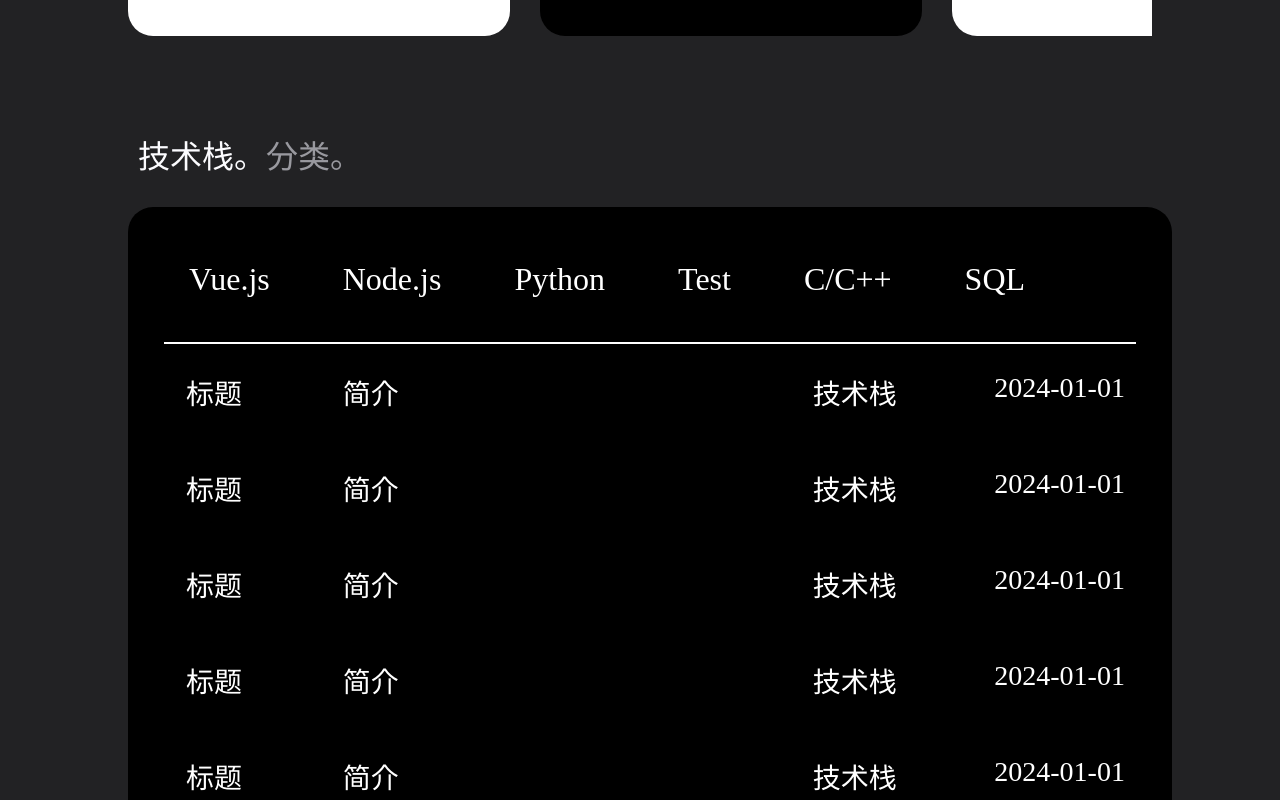
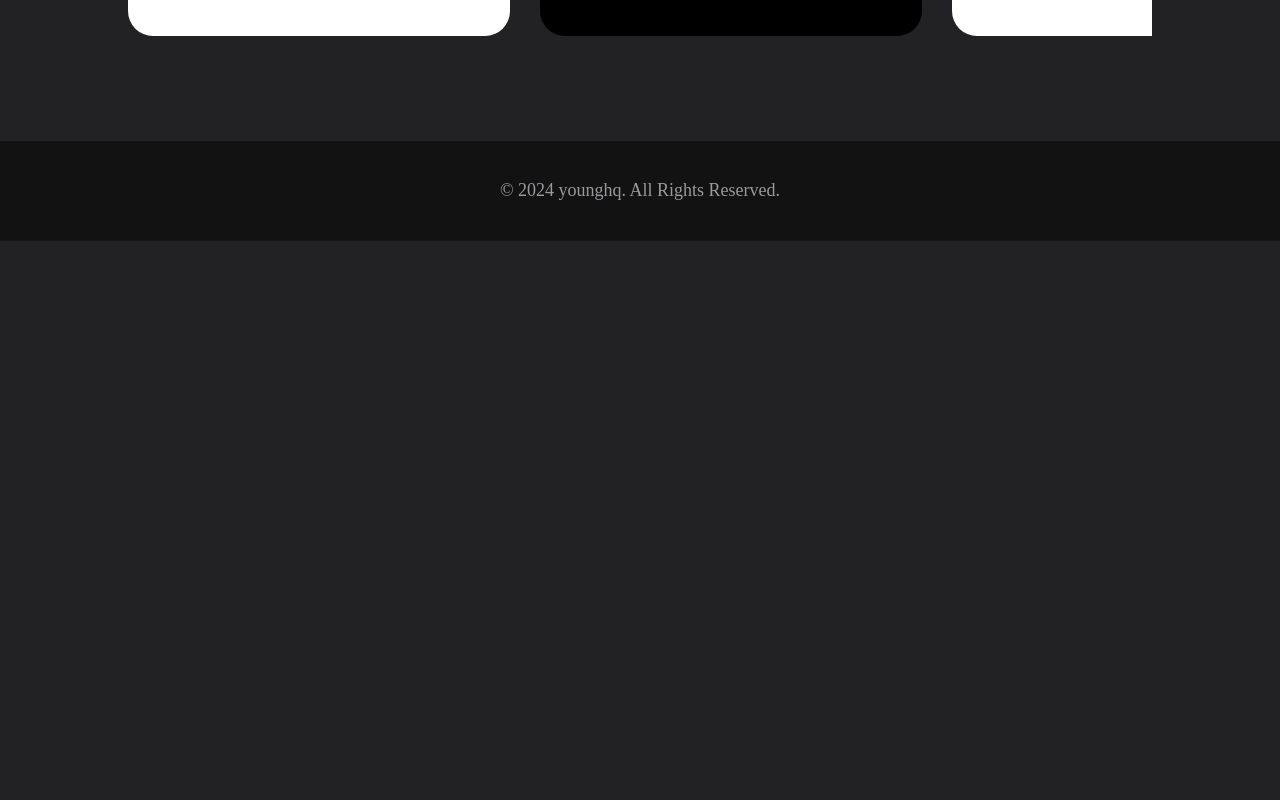
Before and after one commit to Younghq/blog, a Vue app: page / in a window 1280 px wide. Shown: the part 1000-1800 px from the top of the page. After the commit the page ends 1241 px from the top, so only its background shows below. Built offline with nearby package versions, Linux system fonts and the light colour scheme.

Commit message:
1.删除一些组件2.完善TheModel关闭模态窗口逻辑3.添加BlogContent.vue组件渲染markdown

```diff
--- a/src/components/TechStackFilter.vue
+++ /dev/null
@@ -1,103 +0,0 @@
-<template>
-    <TheTitle title1="技术栈。" title2="分类。"></TheTitle>
-    <div class="techstackfilter-container">
-        <div class="filter-button">
-            <p>Vue.js</p>
-            <p>Node.js</p>
-            <p>Python</p>
-            <p>Test</p>
-            <p>C/C++</p>
-            <p>SQL</p>
-        </div>
-        <div class="divider"></div>
-        <div class="filter-list">
-            <div class="list-item" v-for="i in 10">
-                <p>标题</p>
-                <p>简介</p>
-                <p>技术栈</p>
-                <p>2024-01-01</p>
-            </div>
-        </div>
-    </div>
-</template>
-
-<script setup>
-import TheTitle from './TheTitle.vue';
-</script>
-
-<style scoped>
-.techstackfilter-container {
-    border-radius: 25px;
-    background: #000;
-    height: 700px;
-    margin-top: 20px;
-    margin-bottom: 10px;
-    padding: 10px;
-    width: 100%;
-}
-
-.filter-button {
-    display: flex;
-    padding: 12px 700px 12px 16px;
-    align-items: flex-start;
-    gap: 73px;
-    margin-left: 35px;
-}
-
-.filter-button p {
-    color: #FFF;
-    font-size: 32px;
-    font-weight: 400;
-}
-
-.divider {
-    left: 40px;
-    top: 133px;
-    background: #FFF;
-    width: 95%;
-    height: 2px;
-    background: #FFF;
-    margin: 0 auto;
-    /* 居中 */
-}
-
-.filter-list {
-    color: #FFF;
-    display: grid;
-    height: 548px;
-    overflow: auto;
-}
-
-.filter-list::-webkit-scrollbar {
-    width: 8px;
-}
-
-.filter-list::-webkit-scrollbar-thumb {
-    background-color: #6A6A6A;
-    border-radius: 6px;
-}
-
-
-.list-item {
-    display: grid;
-    grid-template-columns: 1fr 2fr 1fr 1fr;
-}
-
-.list-item p {
-    font-size: 28px;
-}
-
-.list-item :nth-child(1) {
-    padding-left: 3rem;
-}
-
-.list-item :nth-child(3) {
-    text-align: center;
-
-}
-
-.list-item :nth-child(4) {
-    text-align: center;
-
-}
-</style>
--- a/src/components/TheModel.vue
+++ b/src/components/TheModel.vue
@@ -1,24 +1,35 @@
 <!-- 遮罩层构建 -->
 <template>
-    <Teleport to="body">
-        <div class="modal">
-            <div class="backdrop"></div>
-            <div class="modalContent">
-                <button class="closeBtn">
-                    x
-                </button>
-                <slot></slot>
+    <Teleport to="body" v-if="isShow">
+        <div class="body-modal">
+            <div class="modal-backdrop"></div>
+            <div class="modal-content">
+                <div class="content-btns">
+                    <p class="content-title"></p>
+                    <p class="content-time"></p>
+                    <p class="content-author"></p>
+                    <button class="btns-close" @click="$emit('close-model')">
+                        ×
+                    </button>
+                </div>
+                <div class="slot">
+                    <slot></slot>
+                </div>
             </div>
         </div>
     </Teleport>
 </template>
 
 <script setup>
+const props = defineProps({
+    isShow: Boolean,
+});
+
 
 </script>
 
-<style  scoped>
-.modal {
+<style scoped>
+.body-modal {
     position: fixed;
     width: 100vw;
     height: 100vh;
@@ -29,7 +40,7 @@
     place-items: center;
 }
 
-.backdrop {
+.modal-backdrop {
     background: rgba(0, 0, 0, 0.56);
     position: absolute;
     width: 100%;
@@ -38,18 +49,27 @@
     top: 0;
 }
 
-.modalContent {
+.modal-content {
     position: relative;
     background: white;
     border-radius: 52px;
     overflow: hidden;
+    width: 90vw;
+    height: 85%;
 }
 
-.closeBtn {
+.btns-close {
     position: absolute;
     background: none;
     border: none;
-    right: 14px;
-    top: 10px;
+    right: 20px;
+    top: 20px;
+
+    font-size: 30px;
+}
+
+.slot {
+    padding: 1rem;
+    margin-top: 3rem;
 }
 </style>
--- a/src/pages/HomePage.vue
+++ b/src/pages/HomePage.vue
@@ -1,18 +1,21 @@
 <template>
     <HomeTitle></HomeTitle>
     <BlogsList>
-        <BlogItem :blogPost="blogPost" :theme="i % 2 == 0 ? theme : null" v-for="i in 10"></BlogItem>
+        <BlogItem :blogPost="blogPost" :theme="i % 2 == 0 ? theme : null" v-for="i in 10" @click="showModel = true">
+        </BlogItem>
     </BlogsList>
-    <TechStackFilter></TechStackFilter>
-    <!-- <BlogCard></BlogCard> -->
+    <TheModel :isShow="showModel" @close-model="showModel = false">
+        <div>
+            <p>1111111111111111111111111111111111111111111</p>
+        </div>
+    </TheModel>
 </template>
 
 <script setup>
 import HomeTitle from '../components/HomeTitle.vue';
 import BlogsList from "../components/BlogsList.vue";
 import BlogItem from "../components/BlogItem.vue";
-import TechStackFilter from "../components/TechStackFilter.vue";
-// import BlogCard from '../components/BlogCard.vue';
+import TheModel from '../components/TheModel.vue';
 import { ref } from 'vue';
 
 const blogPost = ref({
@@ -22,11 +25,7 @@ const blogPost = ref({
     date: '2024-01-01'
 });
 const theme = ref('dark');
+const showModel = ref(false);
 </script>
 
-<style>
-/* 暂时替代遮罩防止滚动效果 */
-body {
-    /* overflow: hidden; */
-}
-</style>
+<style></style>
```
Also changed, not shown: src/components/BlogCard.vue (deleted, +0 -35 lines), src/components/BlogContent.vue (added, +8 -0 lines), src/components/BlogEditor.vue (deleted, +0 -22 lines), src/components/BlogItem.vue (line endings or trailing spaces).
